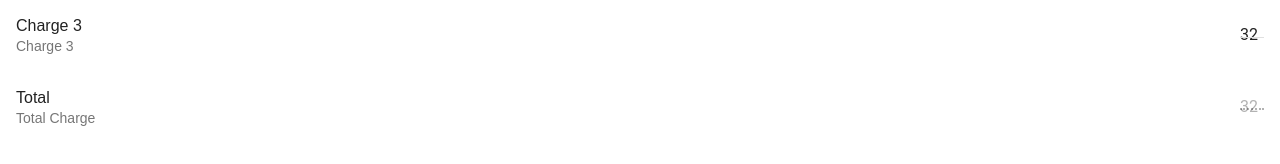
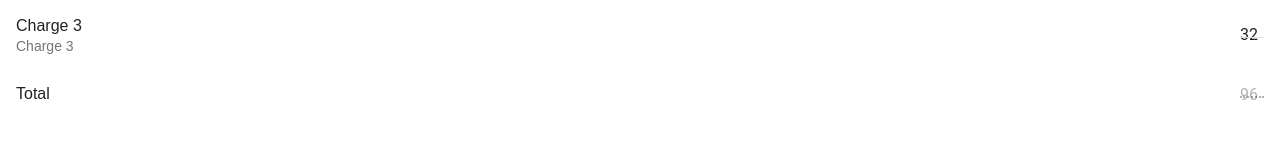
Before and after one commit to revanth0212/react-charges-table, a React (Create React App) app: page / in a window 1280 px wide. Shown: the part 154-318 px from the top of the page. Built offline with nearby package versions, Linux system fonts and the light colour scheme.

Commit message:
Functionally working.

```diff
--- a/package.json
+++ b/package.json
@@ -1,10 +1,12 @@
 {
   "name": "react-charges-table",
-  "version": "0.1.0",
+  "version": "1.0.0",
   "private": false,
+  "homepage": "https://revanth0212.github.io/react-charges-table/",
   "dependencies": {
     "flow-bin": "^0.72.0",
     "material-ui": "^0.20.1",
+    "ramda": "^0.25.0",
     "react": "^16.3.2",
     "react-dom": "^16.3.2",
     "react-scripts": "1.1.4"
--- a/src/App.js
+++ b/src/App.js
@@ -6,27 +6,24 @@ import ChargesTable from './Charges Table'
 const sampleData = {
   chargesConfig: [
     {
+      name: 'charge1',
       primaryText: 'Charge 1',
       secondaryText: 'Charge 1',
       disabled: false,
       value: 32,
     },
     {
+      name: 'charge2',
       primaryText: 'Charge 2',
       secondaryText: 'Charge 2',
       disabled: false,
       value: 32,
     },
     {
+      name: 'charge3',
       primaryText: 'Charge 3',
       secondaryText: 'Charge 3',
       disabled: false,
-      value: 32,
-    },
-    {
-      primaryText: 'Total',
-      secondaryText: 'Total Charge',
-      disabled: true,
       value: 32,
     },
   ],
--- a/src/Charges Table/ChargeRow.js
+++ b/src/Charges Table/ChargeRow.js
@@ -2,12 +2,20 @@ import React from 'react'
 import ListItem from 'material-ui/List/ListItem'
 import TextField from 'material-ui/TextField'
 
-const ChargeRow = ({ primaryText, secondaryText, disabled, value }) => (
+const ChargeRow = ({ name, primaryText, secondaryText, disabled, value, onChargeChange }) => (
   <ListItem
+    key={name}
     primaryText={primaryText}
     secondaryText={secondaryText}
     disabled
-    rightIcon={<TextField defaultValue={value} disabled={disabled} />}
+    rightIcon={
+      <TextField
+        name={`${name}-charge`}
+        value={value}
+        disabled={disabled}
+        onChange={(event, newValue) => onChargeChange(newValue)}
+      />
+    }
   />
 )
 
--- a/src/Charges Table/ChargesTable.js
+++ b/src/Charges Table/ChargesTable.js
@@ -1,6 +1,48 @@
-import React from 'react'
+import React, { Component } from 'react'
+import { last, propOr, compose, dropLast, add, reduce, map } from 'ramda'
+
 import ChargesTableView from './ChargesTable.view'
 
-const ChargesTable = ({ chargesConfig }) => <ChargesTableView chargesConfig={chargesConfig} />
+const calculateTotal = compose(reduce(add, 0), map(propOr(0, 'value')))
+
+const injectTotalChargeConfig = (chargesConfig = []) => {
+  chargesConfig.push({
+    name: 'total',
+    primaryText: 'Total',
+    disabled: true,
+    value: calculateTotal(chargesConfig),
+  })
+  return chargesConfig
+}
+
+class ChargesTable extends Component {
+  static defaultProps = {
+    chargesConfig: [],
+  }
+
+  constructor(props) {
+    super(props)
+    this.state = {
+      chargesConfig: injectTotalChargeConfig(props.chargesConfig),
+    }
+  }
+
+  onChargeChange = (index) => (value = 0) => {
+    const chargesConfig = [...this.state.chargesConfig]
+    chargesConfig[index].value = value
+    const newTotal = calculateTotal(dropLast(1, chargesConfig))
+    chargesConfig[chargesConfig.length - 1].value = newTotal
+    this.setState({ chargesConfig })
+  }
+
+  getCharges = () => dropLast(1, this.state.chargesConfig)
+
+  getTotal = () => compose(propOr(0, 'value'), last)(this.state.chargesConfig)
+
+  render() {
+    const { chargesConfig } = this.state
+    return <ChargesTableView chargesConfig={chargesConfig} onChargeChange={this.onChargeChange} />
+  }
+}
 
 export default ChargesTable
--- a/src/Charges Table/ChargesTable.view.js
+++ b/src/Charges Table/ChargesTable.view.js
@@ -2,8 +2,12 @@ import React from 'react'
 import List from 'material-ui/List'
 import ChargeRow from './ChargeRow'
 
-const ChargesTableView = ({ chargesConfig }) => (
-  <List>{chargesConfig.map((chargeConfig) => <ChargeRow {...chargeConfig} />)}</List>
+const ChargesTableView = ({ chargesConfig, onChargeChange }) => (
+  <List>
+    {chargesConfig.map((chargeConfig, index) => (
+      <ChargeRow key={chargeConfig.name} {...chargeConfig} onChargeChange={onChargeChange(index)} />
+    ))}
+  </List>
 )
 
 export default ChargesTableView
```
Also changed, not shown: 1 other file (tests, documents, lock files or other folders).
